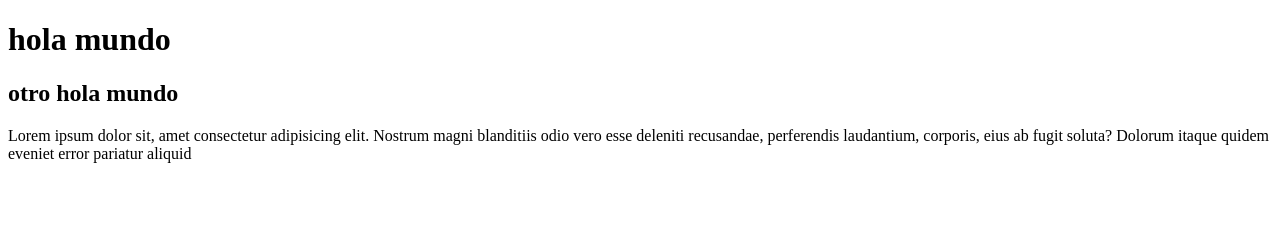
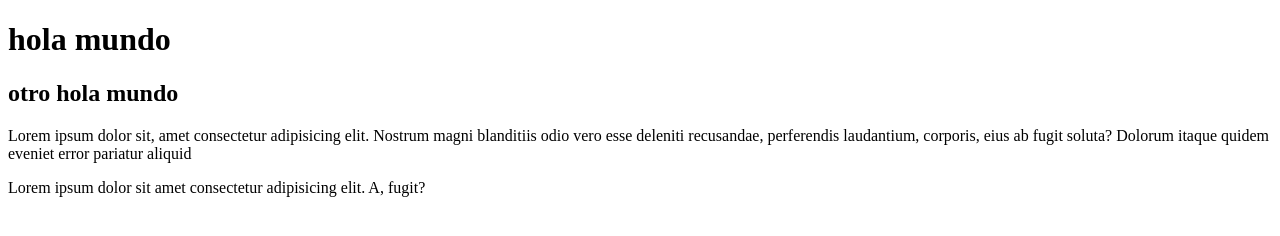
Before and after one commit to cristianadoryan/proyectofinal, a plain HTML site: page index.html in a window 1280 px wide. Drawn offline with Linux system fonts and the light colour scheme; files that its build step writes are made by us from their sources.

Commit message:
otro parrafo mas

```diff
--- a/index.html
+++ b/index.html
@@ -10,5 +10,6 @@
     <h1>hola mundo</h1>
     <h2>otro hola mundo</h2>
     <p>Lorem ipsum dolor sit, amet consectetur adipisicing elit. Nostrum magni blanditiis odio vero esse deleniti recusandae, perferendis laudantium, corporis, eius ab fugit soluta? Dolorum itaque quidem eveniet error pariatur aliquid</p>
+    <p>Lorem ipsum dolor sit amet consectetur adipisicing elit. A, fugit?</p>
 </body>
 </html>
```
